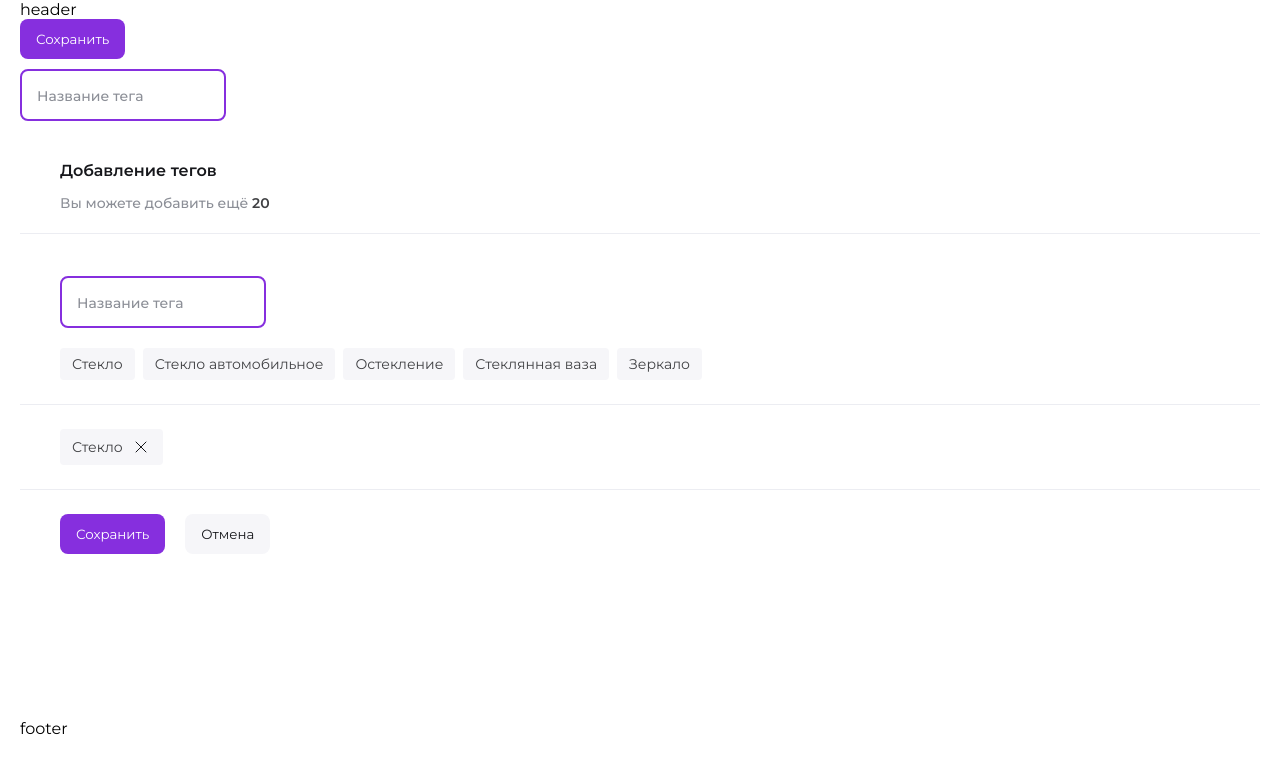
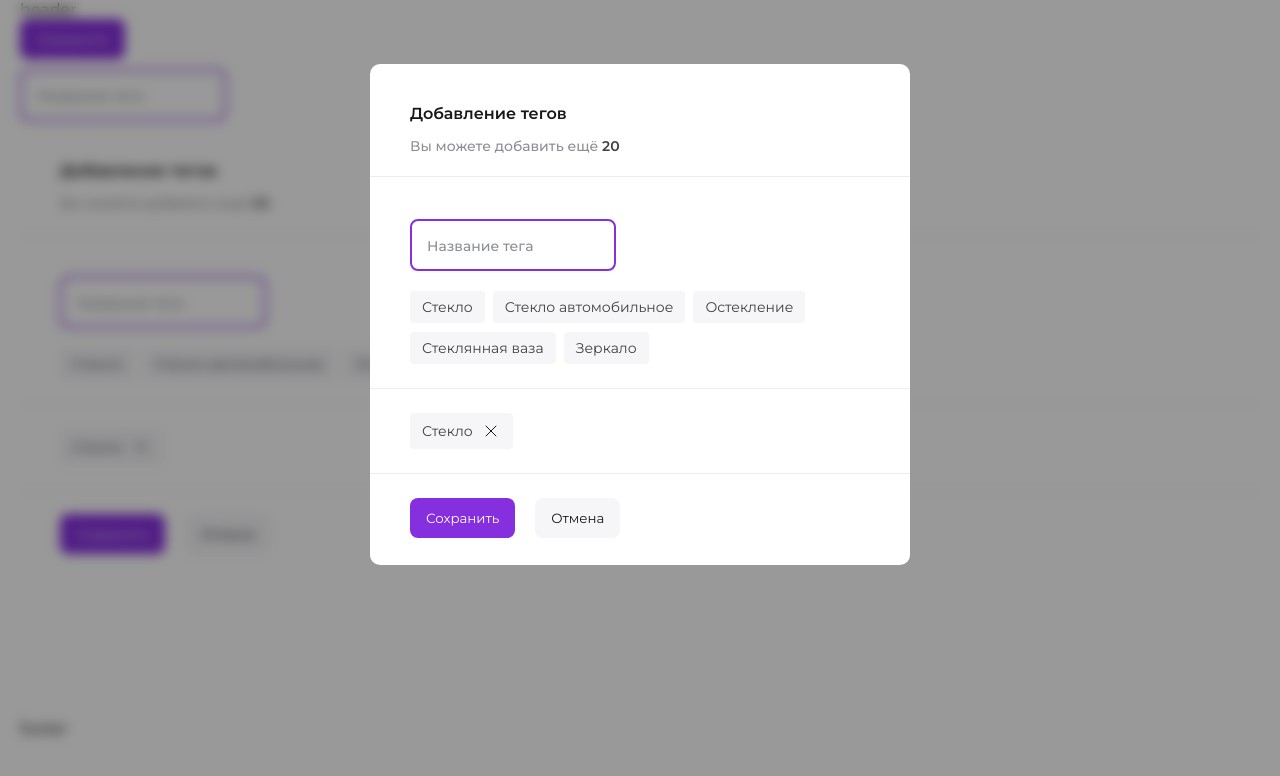
Before and after one commit to GlebMatveev/test-monetory, a Vue app: page / in a window 1280 px wide. Shown: the top 776 px of the page. Built offline with nearby package versions, Linux system fonts and the light colour scheme.

Commit message:
Added modal window draft component

```diff
--- a/src/App.vue
+++ b/src/App.vue
@@ -5,6 +5,8 @@ import AppVFooter from './components/app/VFooter.vue'
 import UiButtonsVBtn from './components/ui/buttons/VBtn.vue'
 import UiInputsVInput from './components/ui/inputs/VInput.vue'
 import AddingTags from './components/ui/modals/AddingTags.vue'
+
+import UiModalsVModal from './components/ui/modals/VModal.vue'
 </script>
 
 <template>
@@ -17,6 +19,10 @@ import AddingTags from './components/ui/modals/AddingTags.vue'
       <UiInputsVInput theme="primary" placeholder="Название тега" />
 
       <AddingTags />
+
+      <UiModalsVModal :show="true">
+        <AddingTags />
+      </UiModalsVModal>
     </div>
   </main>
 
--- /dev/null
+++ b/src/components/ui/modals/VModal.vue
@@ -0,0 +1,49 @@
+<script setup lang="ts">
+// Props
+const props = defineProps({
+  show: Boolean,
+  modal: Object,
+  width: String,
+  height: String,
+  borderRadius: String,
+  padding: String
+})
+</script>
+
+<template>
+  <Teleport to="body">
+    <div v-if="show" class="modal__overlay">
+      <div
+        v-if="props.show"
+        class="modal"
+        :style="`width: ${props.width}; height: ${props.height};  border-radius: ${props.borderRadius}; padding: ${props.padding};`"
+      >
+        <slot></slot>
+      </div>
+    </div>
+  </Teleport>
+</template>
+
+<style lang="scss" scoped>
+.modal {
+  background: #ffffff;
+  border-radius: 10px;
+  background: #fff;
+  width: 540px;
+  height: 501px;
+  margin-top: 5%;
+
+  &__overlay {
+    position: fixed;
+    top: 0;
+    bottom: 0;
+    left: 0;
+    right: 0;
+    display: flex;
+    justify-content: center;
+    background: rgba(0, 0, 0, 0.4);
+    backdrop-filter: blur(6px);
+    z-index: 5;
+  }
+}
+</style>
```
